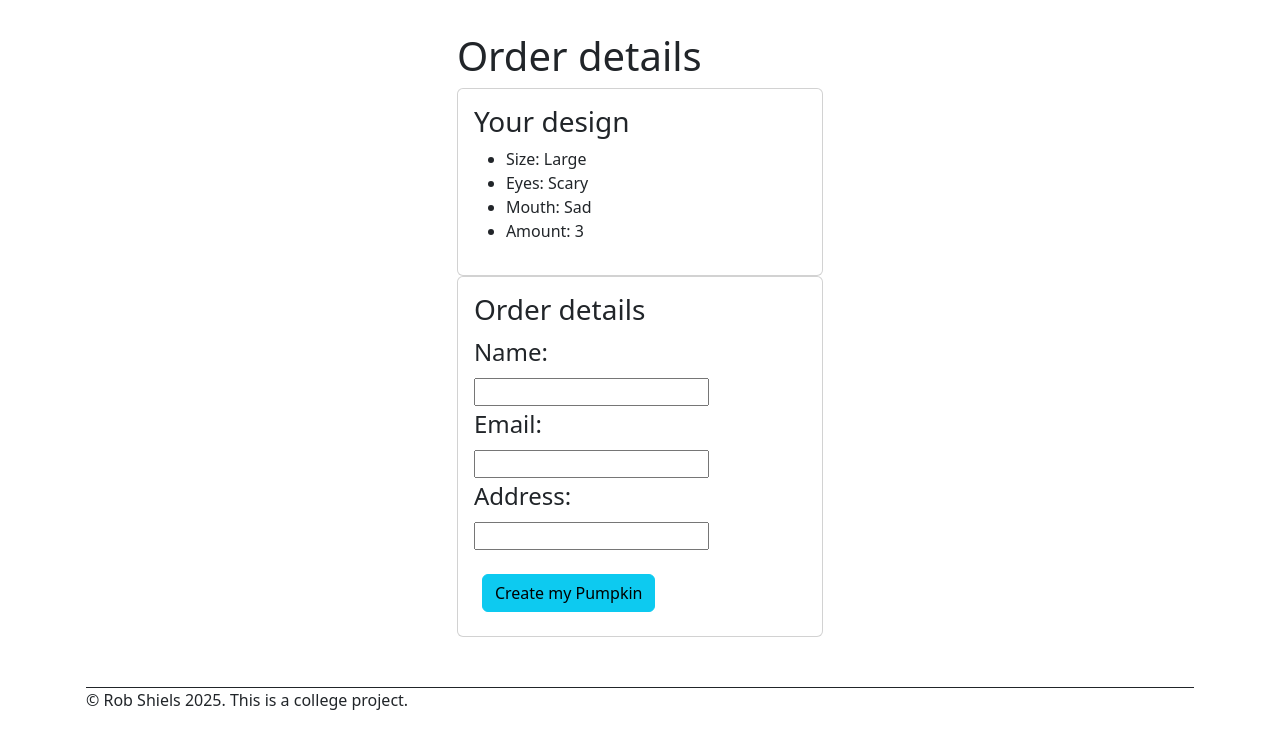
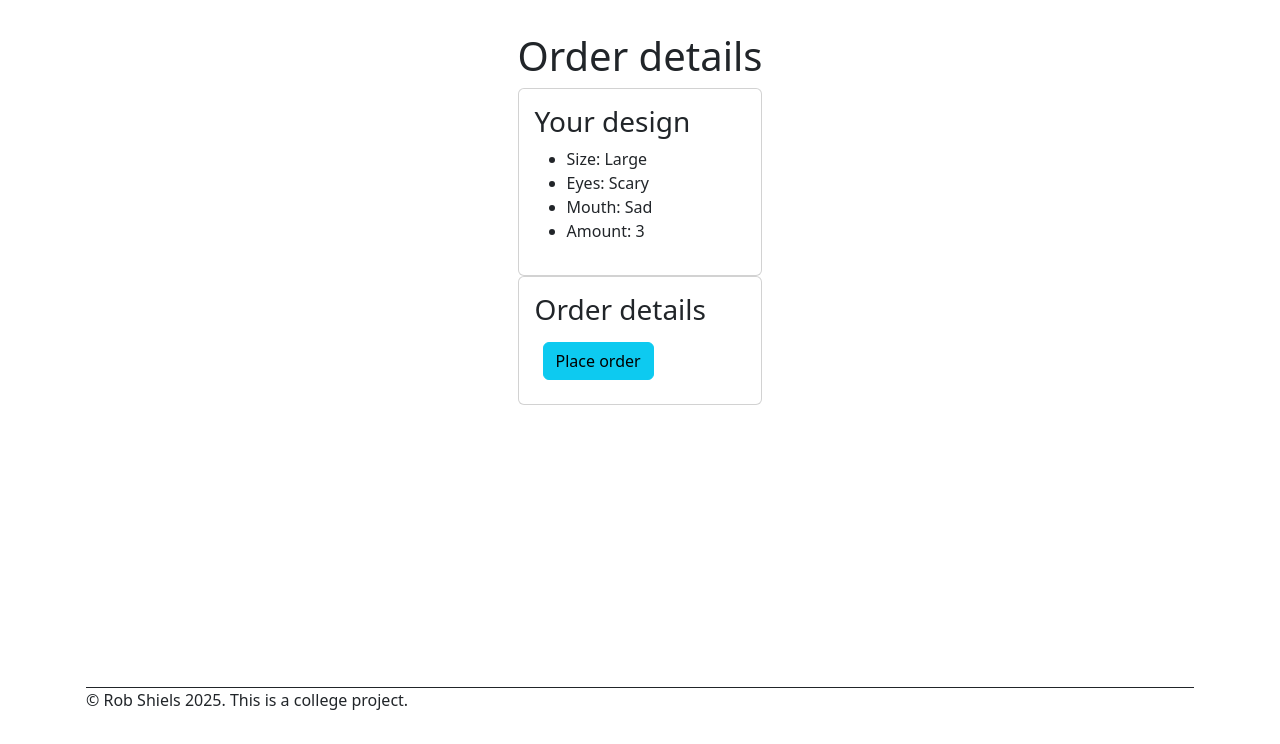
Before and after one commit to shielsr/assignment-04, a Flask app: page /order/1 in a window 1280 px wide. Shown: the part 56-800 px from the top of the page. Run offline with Flask 3, Linux system fonts and the light colour scheme.

Commit message:
Can now add orders to the database

```diff
--- a/app.py
+++ b/app.py
@@ -44,17 +44,19 @@ def order_submit(pumpkin_id):
 def order_action():
     # Action on submitting the form
     order = Order(
-        name=request.form["size"],
-        email=request.form["eyes"],
-        address=request.form["mouth"]
+        # name=request.form["name"],
+        # email=request.form["email"],
+        # address=request.form["address"]
     )
+
     db.session.add(order)
     db.session.commit()
     return redirect(url_for("order_thanks", order_id=order.order_id))
 
-@app.route('/order/<int:pumpkin_id>/thank-you', methods=["GET"])
-def order_thanks(thanks):
-    return render_template('thanks.html')
+@app.route('/order/thank-you/<int:order_id>', methods=["GET"])
+def order_thanks(order_id):
+    order = Order.query.get_or_404(order_id)
+    return render_template('thanks.html', order=order)
 
 # --- Seed defaults ---
 def seed_defaults():
--- a/models.py
+++ b/models.py
@@ -23,7 +23,7 @@ class Customer(db.Model):
 class Order(db.Model):
     order_id: Mapped[int] = mapped_column(primary_key=True)
     created_at: Mapped[datetime] = mapped_column(nullable=False,  default=lambda: datetime.now(timezone.utc))
-    fulfilment: Mapped[str] = mapped_column(nullable=False)
+    fulfilment: Mapped[str] = mapped_column(nullable=False, default = "Order placed")
 
     customer_id: Mapped[int] = mapped_column(db.ForeignKey('customer.customer_id'), nullable=True)
 
--- a/templates/order.html
+++ b/templates/order.html
@@ -38,8 +38,8 @@
     <div class="card-body">
         <h3 class="card-title">Order details</h3>
 
-        <form id="order-form" action="{{url_for('create_pumpkin_action')}}" method="post">
-            <div class="mb-3">
+        <form id="order-form" action="{{url_for('order_action')}}" method="post">
+            <!-- <div class="mb-3">
                 <fieldset>
                     <legend>
                         Name:
@@ -64,6 +64,8 @@
             </div>
             <p id="create-form-error-message" class="error-message"></p>
             <button type="submit" class="btn btn-info m-2">Create my Pumpkin</button>
+        -->
+            <button type="submit" class="btn btn-info m-2">Place order</button>
         </form>
 
     </div>
```
Also changed, not shown: documentation.md (+1 -1 lines), templates/thanks.html (+14 -1 lines), instance/db.sqlite3.
